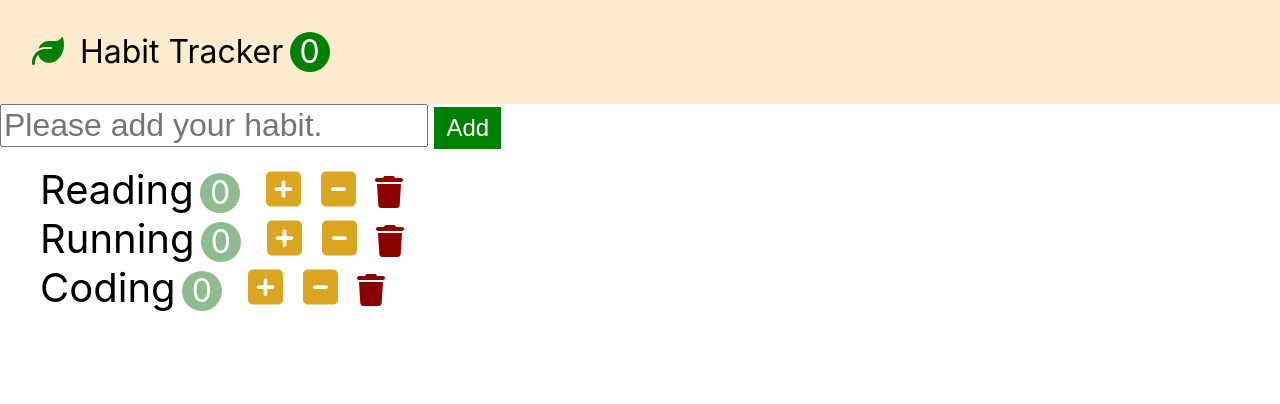
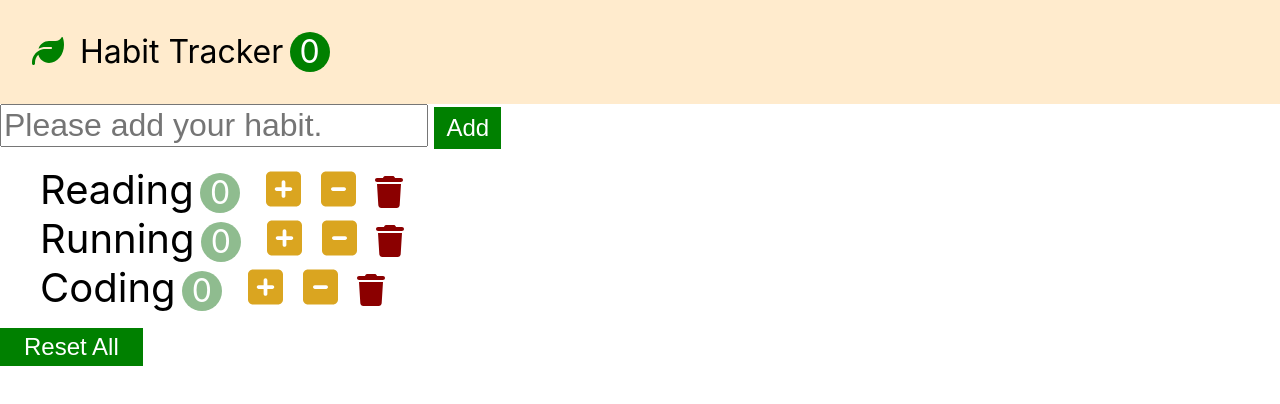
Before and after one commit to Sophia9156/habit-tracker, a React (Create React App) app: page / in a window 1280 px wide. Shown: the top 404 px of the page. Built offline with nearby package versions, Linux system fonts and the light colour scheme.

Commit message:
Reset All 버튼 생성

```diff
--- a/src/App.css
+++ b/src/App.css
@@ -76,3 +76,9 @@
   background-color: green;
   color: white;
 }
+.habits-reset{
+  font-size: 1.5rem;
+  padding: 0.2em 1em;
+  background-color: green;
+  color: white;
+}
--- a/src/App.jsx
+++ b/src/App.jsx
@@ -35,6 +35,13 @@
     const habits = [...this.state.habits, {id: Date.now(), name: name, count: 0}]
     this.setState({habits : habits})
   }
+  handleReset = () => {
+    const habits = this.state.habits.map((habit) => {
+      habit.count = 0;
+      return habit;
+    })
+    this.setState({habits: habits})
+  }
 
   render() {
     return (
@@ -46,6 +53,7 @@
         onDecrement={this.handleDecrement}
         onDelete={this.handleDelete}
         onAdd={this.handleAdd}
+        onReset={this.handleReset}
         />
       </>
     );
--- a/src/components/Habits.jsx
+++ b/src/components/Habits.jsx
@@ -16,6 +16,9 @@
   handleAdd = (name) => {
     this.props.onAdd(name)
   }
+  handleReset = () => {
+
+  }
 
   render() {
     return (
@@ -30,12 +33,13 @@
             onIncrement={this.handleIncrement}
             onDecrement={this.handleDecrement}
             onDelete={this.handleDelete}
+            onReset={this.handleReset}
             />
           ))
         }
       </ul>
+      <button className='habits-reset' onClick={this.props.onReset}>Reset All</button>
       </>
-
     );
   }
 }
```
